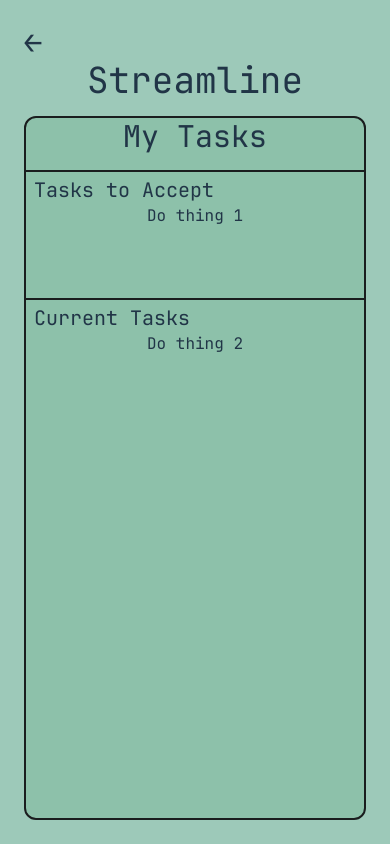
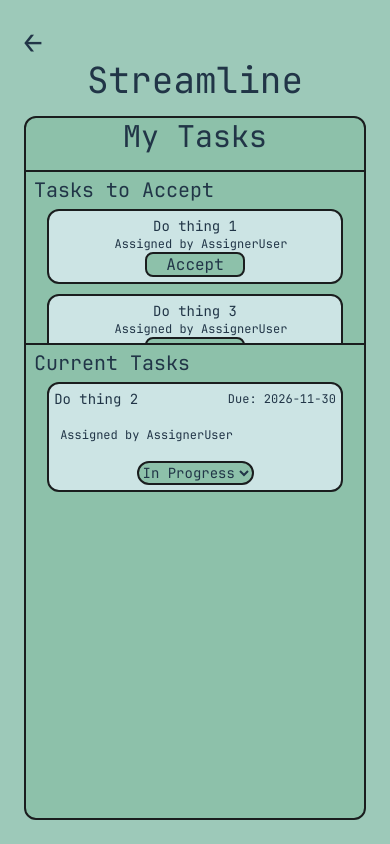
Before and after one commit to NicholasMacasaet/Capstone-Club-Task-Management-App, a React app in the folder Task_Manager_Frontend/: page /home in a window 390 px wide. Built offline with nearby package versions, Linux system fonts and the light colour scheme; the HTML template or start-up script is replaced by a standard one.

Commit message:
Some updates
- user data type added
- UI and responsive design for dashboard done

```diff
--- a/Task_Manager_Frontend/src/App.css
+++ b/Task_Manager_Frontend/src/App.css
@@ -137,6 +137,30 @@
   border-bottom: 2px solid var(--midnight_green);
 
 }
+
+.unaccepted_task_item {
+  border: 2px solid var(--midnight_green);
+  background-color: var(--desaturated_blue);
+  margin: 5px;
+  padding: 5px;
+}
+
+.task_accept_button {
+  background: var(--mint_green_2);
+  border: 2px solid var(--midnight_green);
+}
+
+.task_accept_small {
+  background: var(--mint_green_2);
+  border: 2px solid var(--midnight_green);
+  height: 25px;
+  width: fit-content;
+}
+
+.task_accept_select {
+  background: var(--mint_green_2);
+  border: 2px solid var(--midnight_green);
+}
 .logo {
   height: 6em;
   padding: 1.5em;
--- a/Task_Manager_Frontend/src/assets/test_data.tsx
+++ b/Task_Manager_Frontend/src/assets/test_data.tsx
@@ -7,6 +7,7 @@ export const testTasks: Task[]= [
         task_id:1,
         club_id:1,
         event_id:3,
+        due_date: "2026-12-31",
         task_name: "Do thing 1",
         description:"This is a test description"
     },
@@ -14,9 +15,18 @@ export const testTasks: Task[]= [
         task_id:2,
         club_id:1,
         event_id:3,
+        due_date: "2026-11-30",
         task_name: "Do thing 2",
         description:"This is a test description"
-    }
+    },
+    {
+        task_id:3,
+        club_id:1,
+        event_id:3,
+        due_date: "2026-12-31",
+        task_name: "Do thing 3",
+        description:"This is a test description"
+    },
 ]
 
 export const taskAssignments: TaskAssignment[] = [
@@ -31,6 +41,12 @@ export const taskAssignments: TaskAssignment[] = [
         assignee: 1,
         task_id: 2,
         accepted: true
+    },
+    {
+        assigner: 2,
+        assignee: 1,
+        task_id: 3,
+        accepted: false
     }
 
 ]
@@ -61,3 +77,17 @@ export const clubMemberships: ClubMembership[] = [
         club_id: 1,
     }
 ]
+
+
+export const testUsers = [
+    {
+        user_id: 1,
+        username: "AssigneeUser",
+        email: ""
+    },
+    {
+        user_id: 2,
+        username: "AssignerUser",
+        email: ""
+    }
+]
--- a/Task_Manager_Frontend/src/pages/tasks/task_dashboard.tsx
+++ b/Task_Manager_Frontend/src/pages/tasks/task_dashboard.tsx
@@ -1,6 +1,6 @@
 import { Link } from "react-router-dom"
-import { testTasks, taskAssignments} from "../../assets/test_data"
-import type { Task } from "../../contexts/UserContext"
+import { testTasks, taskAssignments, testUsers} from "../../assets/test_data"
+import type { Task, TaskAssignment } from "../../contexts/UserContext"
 
 export const TaskDashboard = () => {
 
@@ -25,7 +25,11 @@ export const TaskDashboard = () => {
     //     return flag
     // })
 
-
+    /**
+     * retrieve tasks based on accepted status
+     * @param accepted boolean indicating whether to retrieve accepted or unaccepted tasks
+     * @returns array of tasks that are either accepted or unaccepted (depending on the flag)
+     */
     const tasks = (accepted:boolean)=>{
         const unacceptedTasks: Task[] = testTasks.filter(task => {
             let flag:boolean = false
@@ -43,12 +47,27 @@ export const TaskDashboard = () => {
             })
             return flag
         })
+        return unacceptedTasks
+    }
+    //note to self, modify later to render multiple assignees
+    //retrieve the usernames of assigners for a given task
+    /**
+     * retrieve the assigner's username for a given task (assuming one assigner per task for now)
+     * @param task_id the id of the task to retrieve the assigner for
+     * @returns the username of the assigner (and multiple assigners in the future) returns "Something went wrong" if no assigner found
+     */
+    const retrieveAssigners = (task_id:number) => {
 
-        return unacceptedTasks
+        const assignment:TaskAssignment = taskAssignments.find(assignment => assignment.task_id === task_id)!;
+        //note to self the assigner could be an array of numbers at some point so i need to iterate over that to list all of the assigners
+        if (assignment) {
+            const assigner_id = assignment.assigner;
+            const assigner = testUsers.find(user => user.user_id === assigner_id);
+            return assigner ? assigner.username : "Unknown";
+        }
+        return "Something went wrong";
 
     }
-
-
 
     return(<>
         <div className="w-full h-full flex flex-col justify-start items-center">
@@ -66,27 +85,44 @@ export const TaskDashboard = () => {
                Streamline
             </p>
 
-            <div className="dashboard_wrapper h-full sm:h-3/4 w-full sm:w-3/4 flex justify-start rounded-xl flex-col mt-4">
+            <div className="dashboard_wrapper h-full sm:h-7/8 w-full sm:w-3/4 flex justify-start rounded-xl flex-col mt-4">
                 <p className="text-3xl">My Tasks</p>
 
                 <div className="accept_container w-full h-1/4 flex flex-col mt-4">
                     <p className="text-xl self-start ml-2 mt-1">Tasks to Accept</p>
+                    <div className="w-full h-full overflow-x-scroll flex flex-col items-center">
                     {tasks(false).map(task=>(
-                        <div>
-                            {task.task_name}
+                        <div className="unaccepted_task_item h-fit w-7/8 rounded-xl flex flex-col sm:flex-row items-center">
+                            <p className="text-sm sm:text-lg w-full sm:w-1/3 text-center sm:text-left font-bold">{task.task_name}</p>
+                            <p className="ml-3 text-xs sm:text-sm w-full sm:w-1/3 text-center sm:text-left">Assigned by {retrieveAssigners(task.task_id)}</p>
+                            <button className="task_accept_small sm:task_accept_button sm:ml-auto text-center flex items-center justify-center">Accept</button>
+
+                            {/* <button className="block sm:hidden task_accept_small ml-auto flex items-center justify-center">✓</button> */}
                         </div>
                     ))
                     }
+                    </div>
                 </div>
 
-                <div className="current_tasks_container w-full h-full flex flex-col">
+                <div className="current_tasks_container w-full grow flex flex-col">
                     <p className="text-xl self-start ml-2 mt-1">Current Tasks</p>
-                    {tasks(true).map(task=>(
-                        <div>
-                            {task.task_name}
-                        </div>
-                    ))
-                    }
+
+                    <div className="w-full h-full overflow-x-scroll flex flex-col items-center">
+                        {tasks(true).map(task=>(
+                            <div className="unaccepted_task_item w-7/8 h-1/4 sm:h-fit rounded-xl flex flex-col sm:flex-row justify-between sm:justify-start items-center">
+                                <div className="flex flex-row sm:flex-col items-center sm:items-start w-full sm:w-1/3 justify-between sm:justify-start">
+                                    <p className="text-sm sm:text-lg font-bold">{task.task_name}</p>
+                                    <p className="text-xs sm:text-sm">Due: {task.due_date}</p>
+                                </div>
+                                <p className="ml-3 text-xs sm:text-sm w-full sm:w-1/3 text-left">Assigned by {retrieveAssigners(task.task_id)}</p>
+                                <select className="task_accept_select sm:ml-auto rounded-xl text-sm">
+                                    <option value="in_progress">In Progress</option>
+                                    <option value="completed">Completed</option>
+                                </select>
+                            </div>
+                        ))
+                        }
+                    </div>
                 </div>
 
             </div>
```
Also changed, not shown: Task_Manager_Frontend/src/contexts/UserContext.tsx (+8 -0 lines).
